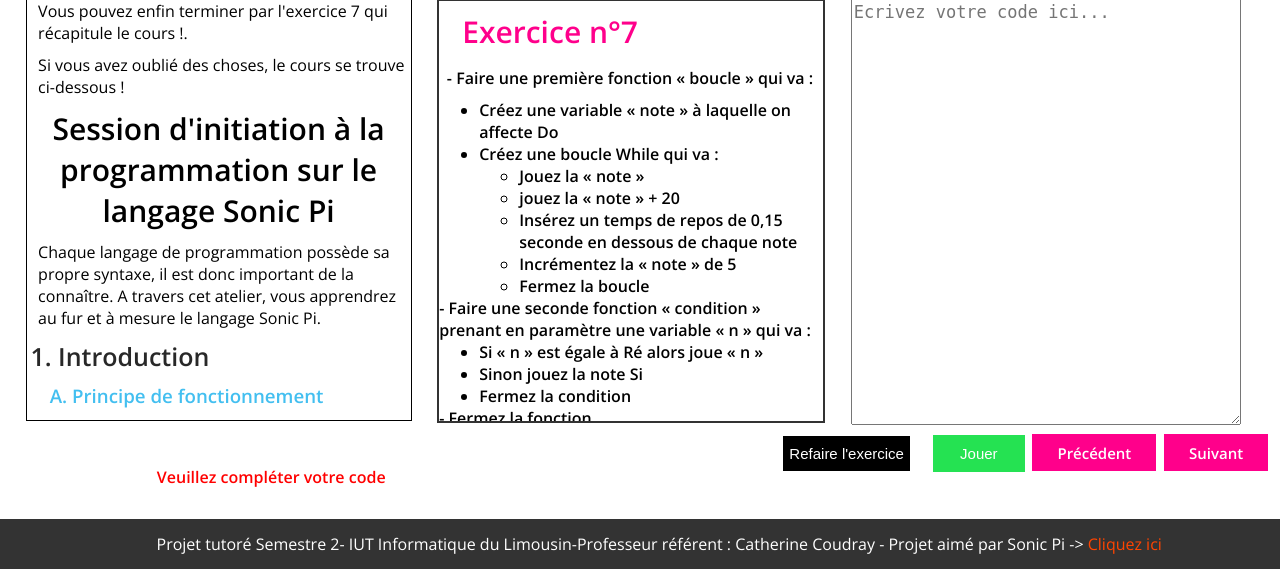
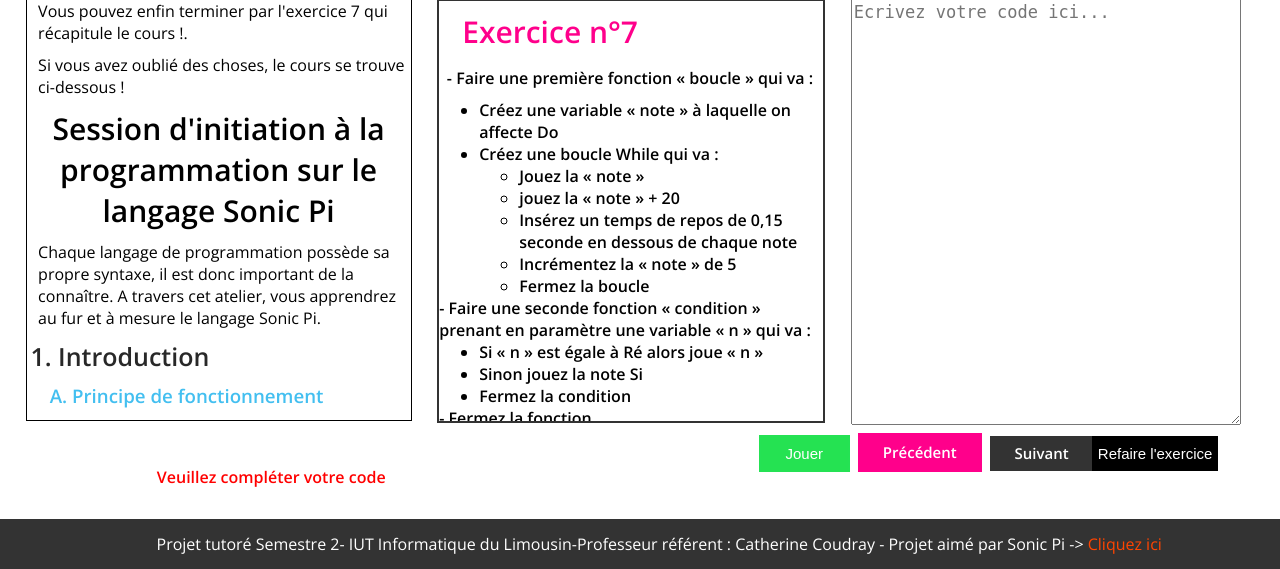
Before and after one commit to Thebarda/AtelierWebInitiationALaProgrammation, a PHP site: page /exercice7.php in a window 1280 px wide. Shown: the part 242-811 px from the top of the page. Run offline with PHP 8.4, Linux system fonts and the light colour scheme.

Commit message:
rajout de la fonctionnalité "Refaire lexercice'

```diff
--- a/css/exercice1.css
+++ b/css/exercice1.css
@@ -255,6 +255,11 @@ ol{
 	padding-left: 25px;
 	padding-right: 25px;
 }
+#refaire{
+	position: absolute;
+	margin-left: 85%;
+	margin-top: -3.5rem;
+}
 
 #validation #valid{
 	display: inline-block;
--- a/css/exercice7.css
+++ b/css/exercice7.css
@@ -233,7 +233,7 @@ ol{
 }
 
 #validation {
-	margin-left: 60%;
+	margin-left: 58%;
 }
 
 #validation #jouer{
@@ -261,6 +261,17 @@ ol{
 	padding-top: 1.73%;
 	padding-bottom: 1.75%
 }
+#validation #suivant{
+	font-weight: bold;
+	display: inline-block;
+	background-color: #333333;
+	color : #FFFFFF;
+	line-height: 35px;
+	font-size: 15px;
+	height: 35px;
+	padding-left: 25px;
+	padding-right: 25px;
+}
 #validation #valid{
 	display: inline-block;
 }
@@ -280,6 +291,13 @@ ol{
     margin-top: -1rem;
     width: 70%;
 }
+
+#refaire{
+	position: absolute;
+	margin-left: 85%;
+	margin-top: -3.5rem;
+}
+
 #noerreur>h2{
     margin-left: 10%;
     color: green;
--- a/exercice7.php
+++ b/exercice7.php
@@ -228,6 +228,11 @@ A faire en V2 :
 	<div id="ecrire">
 		<form id="exo" method="post" action="#cours">
            <textarea id="code" name="code" class="textarea" cols="70" placeholder="Ecrivez votre code ici..."><?php
+		if(isset($_POST["refaire"])){
+                    	shell_exec("> exercice7.txt");
+			$_POST["code"]="";
+			echo $_POST["code"];
+		}
                if(file_exists("exercice7.txt")==TRUE){
                //calcule le nombre d'octets du fichier execice1.txt
                 $octet = filesize("exercice7.txt");
@@ -319,16 +324,18 @@ A faire en V2 :
 	}
 	?></textarea>
 			<div id="validation">
-				<p id="valid"><input id="reset" type="submit" name="refaire" value="Refaire l'exercice" id="jouer"/></p>
           		 <p id="valid"><input id="jouer" type="submit" name="jouer" value="Jouer" id="jouer"/></p>
            		 <a href="exercice6.php" id="precedent">Précédent</a>
-				 <a href="exercice8.php" id="precedent">Suivant</a>
+           		 <a href="exercice8.php" id="suivant">Suivant</a>
 			</div>
-
 		</form>
+	<form id="refaire" method="post" action="exercice7.php">
+		<p id="valid"><input id="reset" type="submit" name="refaire" value="Refaire l'exercice" id="jouer"/></p>
+	</form>
         <?php
 		if(isset($_POST["refaire"])){
-			shell_exec("> exercice7.php");
+			shell_exec('> exercice7.txt');
+			$_POST["code"] = null;
 		}
 		if(!empty($_POST["code"])){
 			if((strpbrk($_POST["code"], '#') != ""))
```
Also changed, not shown: exercice1.php (+9 -3 lines), exercice2.php (+10 -2 lines), exercice3.php (+11 -4 lines), exercice4.php (+10 -2 lines), exercice5.php (+11 -3 lines), exercice6.php (+13 -6 lines), exercice8.php (+12 -2 lines).
